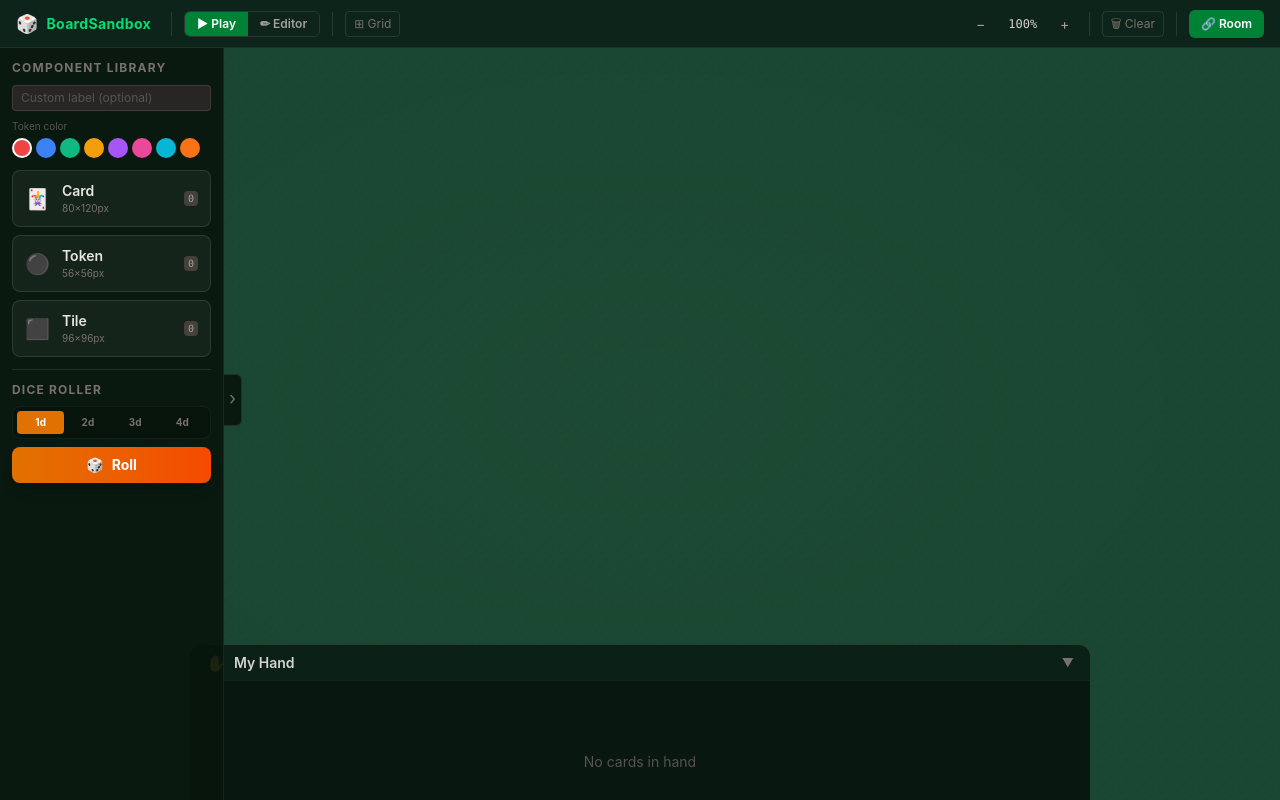
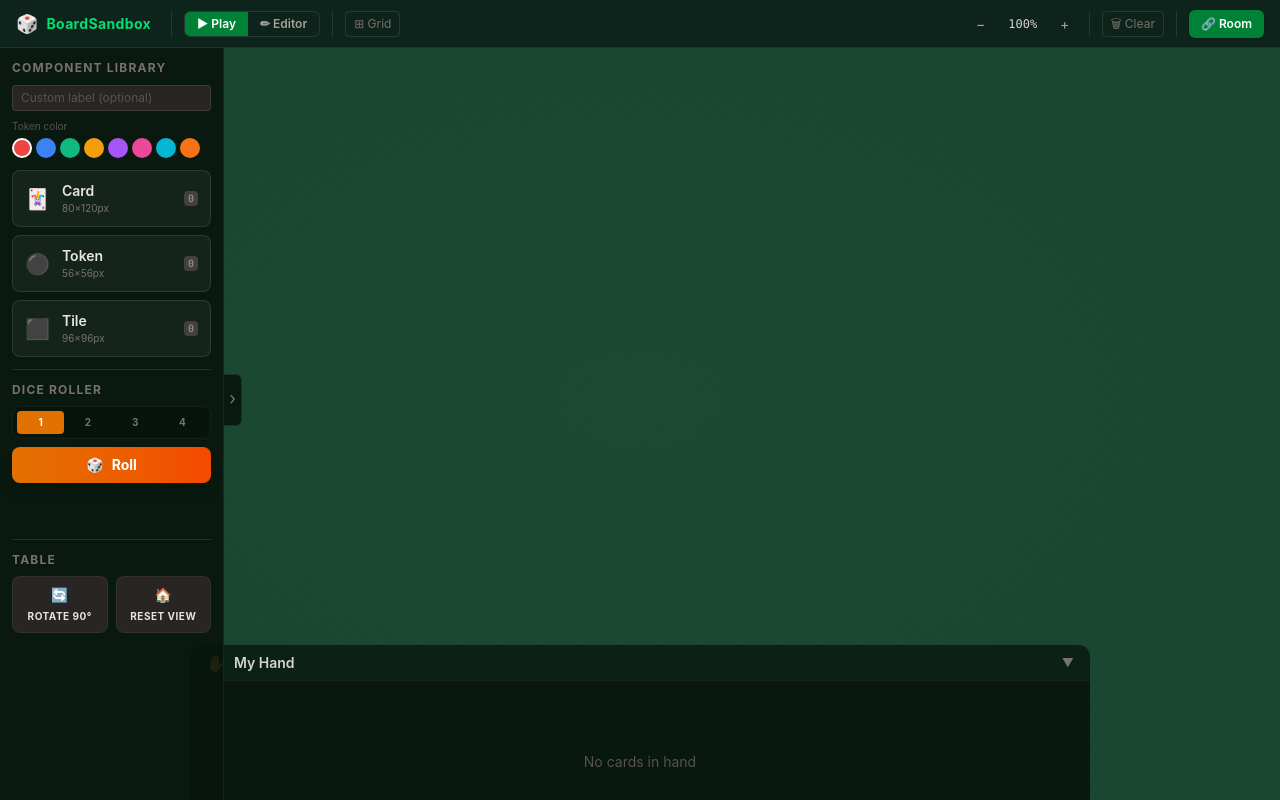
Before and after one commit to anythingelseman/boardgame, a React (Vite) app: page / in a window 1280 px wide. Built offline with nearby package versions, Linux system fonts and the light colour scheme.

Commit message:
add rotation

```diff
--- a/src/App.jsx
+++ b/src/App.jsx
@@ -33,7 +33,11 @@ const BG_COLORS = {
 const SIDEBAR_W = 224;
 
 export default function App() {
-  const { transform, screenToWorld, handlers, zoomIn, zoomOut, resetView, isPanning, isSpaceHeld } = useCanvasPanZoom();
+  const {
+    transform, screenToWorld, handlers,
+    zoomIn, zoomOut, resetView, rotateCanvas,
+    isPanning, isSpaceHeld
+  } = useCanvasPanZoom();
   const { broadcastCursor } = useMultiplayer();
   const { mode, background, updateObject, bringToFront } = useGameStore();
 
@@ -109,6 +113,8 @@ export default function App() {
         onSaveLoad={() => setShowSaveLoad(true)}
         collapsed={sidebarCollapsed}
         onToggle={() => setSidebarCollapsed(c => !c)}
+        onRotate={rotateCanvas}
+        onReset={resetView}
       />
 
       <GameCanvas
--- a/src/components/canvas/GameCanvas.jsx
+++ b/src/components/canvas/GameCanvas.jsx
@@ -160,7 +160,7 @@ export default function GameCanvas({
                 style={{
                     position: 'absolute',
                     inset: 0,
-                    transform: `translate(${transform.x}px, ${transform.y}px) scale(${transform.scale})`,
+                    transform: `translate(${transform.x}px, ${transform.y}px) scale(${transform.scale}) rotate(${transform.rotation}deg)`,
                     transformOrigin: '0 0',
                     willChange: 'transform',
                 }}
@@ -181,7 +181,7 @@ export default function GameCanvas({
                 }
 
                 {otherPlayers.map(p =>
-                    p.cursor && <PlayerCursor key={p.id} player={p} />
+                    p.cursor && <PlayerCursor key={p.id} player={p} rotation={transform.rotation} />
                 )}
             </div>
 
--- a/src/components/canvas/PlayerCursor.jsx
+++ b/src/components/canvas/PlayerCursor.jsx
@@ -4,7 +4,7 @@ import useGameStore from '../../store/gameStore';
  * Renders another player's cursor as a colored dot + name label
  * positioned in world coordinates on the canvas.
  */
-export default function PlayerCursor({ player }) {
+export default function PlayerCursor({ player, rotation = 0 }) {
     const { name, color, cursor } = player;
 
     if (!cursor) return null;
@@ -16,7 +16,7 @@ export default function PlayerCursor({ player }) {
                 left: cursor.x,
                 top: cursor.y,
                 pointerEvents: 'none',
-                transform: 'translate(-4px, -4px)',
+                transform: `rotate(${-rotation}deg) translate(-4px, -4px)`,
                 zIndex: 9999,
             }}
         >
--- a/src/components/objects/DraggableObject.jsx
+++ b/src/components/objects/DraggableObject.jsx
@@ -66,8 +66,16 @@ export default function DraggableObject({ obj, transform, onContextMenu, childre
 
     const handlePointerMove = (e) => {
         if (!dragging || !dragRef.current) return;
-        const dx = (e.clientX - dragRef.current.startX) / transform.scale;
-        const dy = (e.clientY - dragRef.current.startY) / transform.scale;
+
+        const rad = (transform.rotation * Math.PI) / 180;
+        const cos = Math.cos(rad);
+        const sin = Math.sin(rad);
+
+        const sdx = (e.clientX - dragRef.current.startX) / transform.scale;
+        const sdy = (e.clientY - dragRef.current.startY) / transform.scale;
+
+        const dx = sdx * cos + sdy * sin;
+        const dy = -sdx * sin + sdy * cos;
 
         if (dragRef.current.idsToMove.length > 1) {
             const updates = {};
--- a/src/components/ui/Sidebar.jsx
+++ b/src/components/ui/Sidebar.jsx
@@ -15,7 +15,7 @@ const TOKEN_COLORS = ['#ef4444', '#3b82f6', '#10b981', '#f59e0b', '#a855f7', '#e
 
 const SIDEBAR_W = 224; // px — matches w-56
 
-export default function Sidebar({ screenToWorld, transform, onSaveLoad, collapsed, onToggle }) {
+export default function Sidebar({ screenToWorld, transform, onSaveLoad, collapsed, onToggle, onRotate, onReset }) {
     const { spawnObject, objects, mode, setMode, toggleGrid, showGrid, selectedIds, deselectAll } = useGameStore();
     const { roomCode, role } = useRoomStore();
     const [tokenColor, setTokenColor] = useState('#ef4444');
@@ -149,7 +149,7 @@ export default function Sidebar({ screenToWorld, transform, onSaveLoad, collapse
                                         onClick={() => useGameStore.getState().setDiceCount(num)}
                                         className={`flex-1 py-1 text-[10px] font-bold rounded transition-colors ${activeCount === num ? 'bg-amber-600 text-white' : 'text-stone-500 hover:text-stone-300'}`}
                                     >
-                                        {num}d
+                                        {num}
                                     </button>
                                 );
                             })}
@@ -169,6 +169,29 @@ export default function Sidebar({ screenToWorld, transform, onSaveLoad, collapse
                                 </div>
                             ))}
                         </div>
+                    </div>
+                </div>
+
+                <div className="mx-3 border-t border-white/10 my-1" />
+
+                {/* ── Table Controls ── */}
+                <div className="px-3 py-2">
+                    <div className="text-xs font-bold uppercase tracking-widest text-stone-500 mb-2">Table</div>
+                    <div className="grid grid-cols-2 gap-2">
+                        <button
+                            onClick={onRotate}
+                            className="py-2 bg-stone-800 hover:bg-stone-700 text-stone-200 rounded-lg font-bold text-[10px] uppercase tracking-wider border border-white/5 flex flex-col items-center gap-1 transition-colors"
+                        >
+                            <span className="text-sm">🔄</span>
+                            Rotate 90°
+                        </button>
+                        <button
+                            onClick={onReset}
+                            className="py-2 bg-stone-800 hover:bg-stone-700 text-stone-200 rounded-lg font-bold text-[10px] uppercase tracking-wider border border-white/5 flex flex-col items-center gap-1 transition-colors"
+                        >
+                            <span className="text-sm">🏠</span>
+                            Reset View
+                        </button>
                     </div>
                 </div>
 
--- a/src/hooks/useCanvasPanZoom.js
+++ b/src/hooks/useCanvasPanZoom.js
@@ -5,19 +5,45 @@ const ZOOM_MAX = 3;
 const ZOOM_STEP = 0.1;
 
 export default function useCanvasPanZoom() {
-    const [transform, setTransform] = useState({ x: 0, y: 0, scale: 1 });
+    const [transform, setTransform] = useState({ x: 0, y: 0, scale: 1, rotation: 0 });
     const isPanning = useRef(false);
-    const panStart = useRef({ x: 0, y: 0 });
+    const panStart = useRef({ x: 0, y: 0 }); // Stores mouse position relative to canvas origin at pan start
     const spaceHeld = useRef(false);
 
     const screenToWorld = useCallback((sx, sy, t = null) => {
-        const { x, y, scale } = t || transform;
-        return { x: (sx - x) / scale, y: (sy - y) / scale };
+        const { x, y, scale, rotation = 0 } = t || transform;
+        const rad = (rotation * Math.PI) / 180;
+        const cos = Math.cos(rad);
+        const sin = Math.sin(rad);
+
+        // 1. Translate screen point to be relative to canvas origin
+        const tx = sx - x;
+        const ty = sy - y;
+
+        // 2. Rotate inversely
+        const rx = tx * cos + ty * sin;
+        const ry = -tx * sin + ty * cos;
+
+        // 3. Scale inversely
+        return { x: rx / scale, y: ry / scale };
     }, [transform]);
 
     const worldToScreen = useCallback((wx, wy) => {
-        const { x, y, scale } = transform;
-        return { x: wx * scale + x, y: wy * scale + y };
+        const { x, y, scale, rotation = 0 } = transform;
+        const rad = (rotation * Math.PI) / 180;
+        const cos = Math.cos(rad);
+        const sin = Math.sin(rad);
+
+        // 1. Scale
+        const swx = wx * scale;
+        const swy = wy * scale;
+
+        // 2. Rotate
+        const rx = swx * cos - swy * sin;
+        const ry = swx * sin + swy * cos;
+
+        // 3. Translate to screen position
+        return { x: rx + x, y: ry + y };
     }, [transform]);
 
     const onWheel = useCallback((e) => {
@@ -28,10 +54,10 @@ export default function useCanvasPanZoom() {
         setTransform(prev => {
             const delta = e.deltaY > 0 ? -ZOOM_STEP : ZOOM_STEP;
             const newScale = Math.min(ZOOM_MAX, Math.max(ZOOM_MIN, prev.scale + delta));
-            const ratio = newScale / prev.scale;
             return {
-                x: mouseX - ratio * (mouseX - prev.x),
-                y: mouseY - ratio * (mouseY - prev.y),
+                ...prev,
+                x: mouseX - (newScale / prev.scale) * (mouseX - prev.x),
+                y: mouseY - (newScale / prev.scale) * (mouseY - prev.y),
                 scale: newScale,
             };
         });
@@ -76,7 +102,8 @@ export default function useCanvasPanZoom() {
 
     const zoomIn = () => setTransform(prev => ({ ...prev, scale: Math.min(ZOOM_MAX, prev.scale + ZOOM_STEP * 2) }));
     const zoomOut = () => setTransform(prev => ({ ...prev, scale: Math.max(ZOOM_MIN, prev.scale - ZOOM_STEP * 2) }));
-    const resetView = () => setTransform({ x: 0, y: 0, scale: 1 });
+    const resetView = () => setTransform({ x: 0, y: 0, scale: 1, rotation: 0 });
+    const rotateCanvas = () => setTransform(prev => ({ ...prev, rotation: (prev.rotation + 90) % 360 }));
 
     return {
         transform,
@@ -88,5 +115,6 @@ export default function useCanvasPanZoom() {
         zoomIn,
         zoomOut,
         resetView,
+        rotateCanvas,
     };
 }
--- a/src/hooks/useMultiplayer.js
+++ b/src/hooks/useMultiplayer.js
@@ -185,6 +185,7 @@ export default function useMultiplayer() {
                     if (msg.senderId !== playerId) updateCursor(msg.senderId, msg.cursor);
                     break;
                 case 'DICE_ROLL':
+                    if (!msg.rollInfo) break;
                     isReceiving.current = true;
                     store.setLastRollInfo(msg.rollInfo);
                     store.setDiceResults(msg.rollInfo.results);
```
